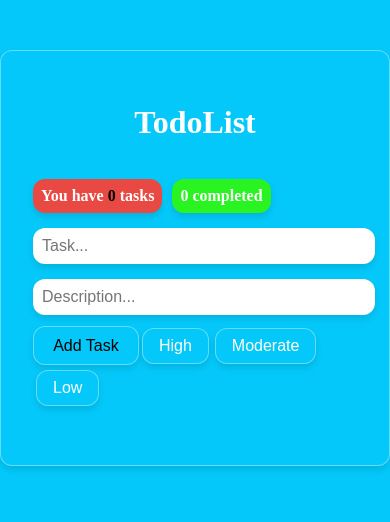
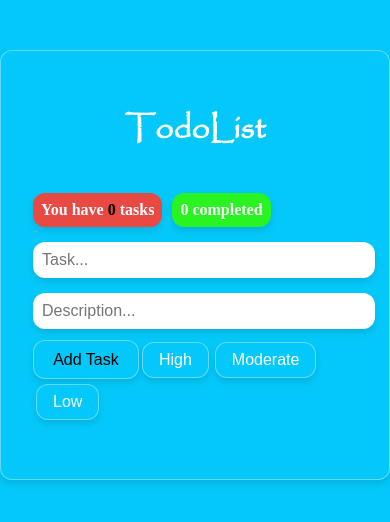
Before and after one commit to thelegend3452/ToDoList, a React (Create React App) app: page / in a window 390 px wide. Shown: the top 522 px of the page. Built offline with nearby package versions, Linux system fonts and the light colour scheme.

Commit message:
added font for mobile

```diff
--- a/src/App.css
+++ b/src/App.css
@@ -1,3 +1,10 @@
+@font-face {
+  font-family: 'custom';
+  src: local('MyCustomFont Regular'), url('../src/fonts/papyrus-webfont.woff') format('truetype');
+  font-weight: normal;
+  font-style: normal;
+}
+
 body {
   font-family: 'Times New Roman', Times, serif;
   background-color: rgb(4, 200, 249);
@@ -198,7 +205,7 @@ li .top-row {
   }
 
   h1{
-    font-family: 'Times New Roman', sans-serif;
+    font-family: 'custom', sans-serif;
   }
 
 }
```
Also changed, not shown: src/fonts/papyrus-webfont.woff (added).
